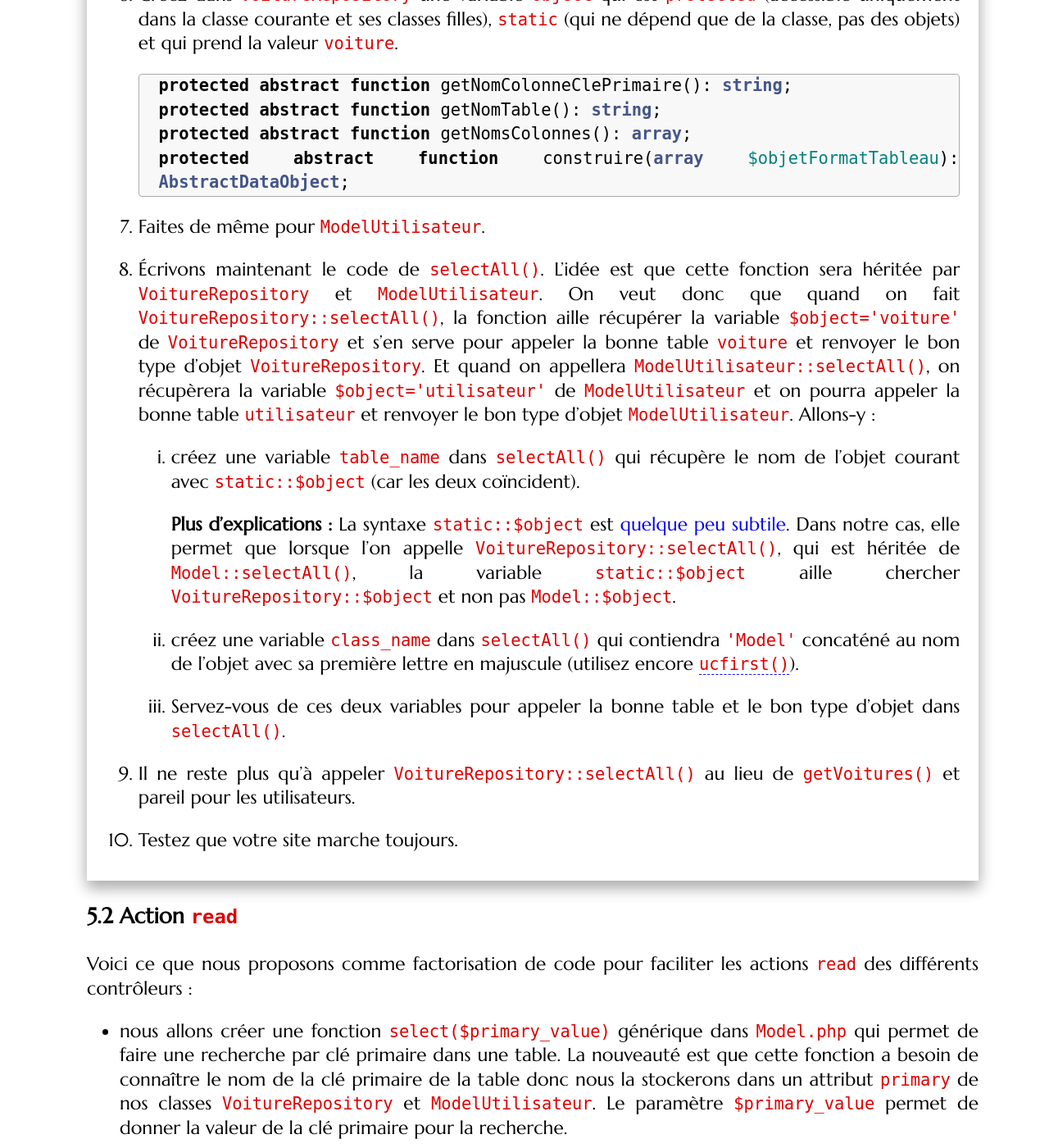
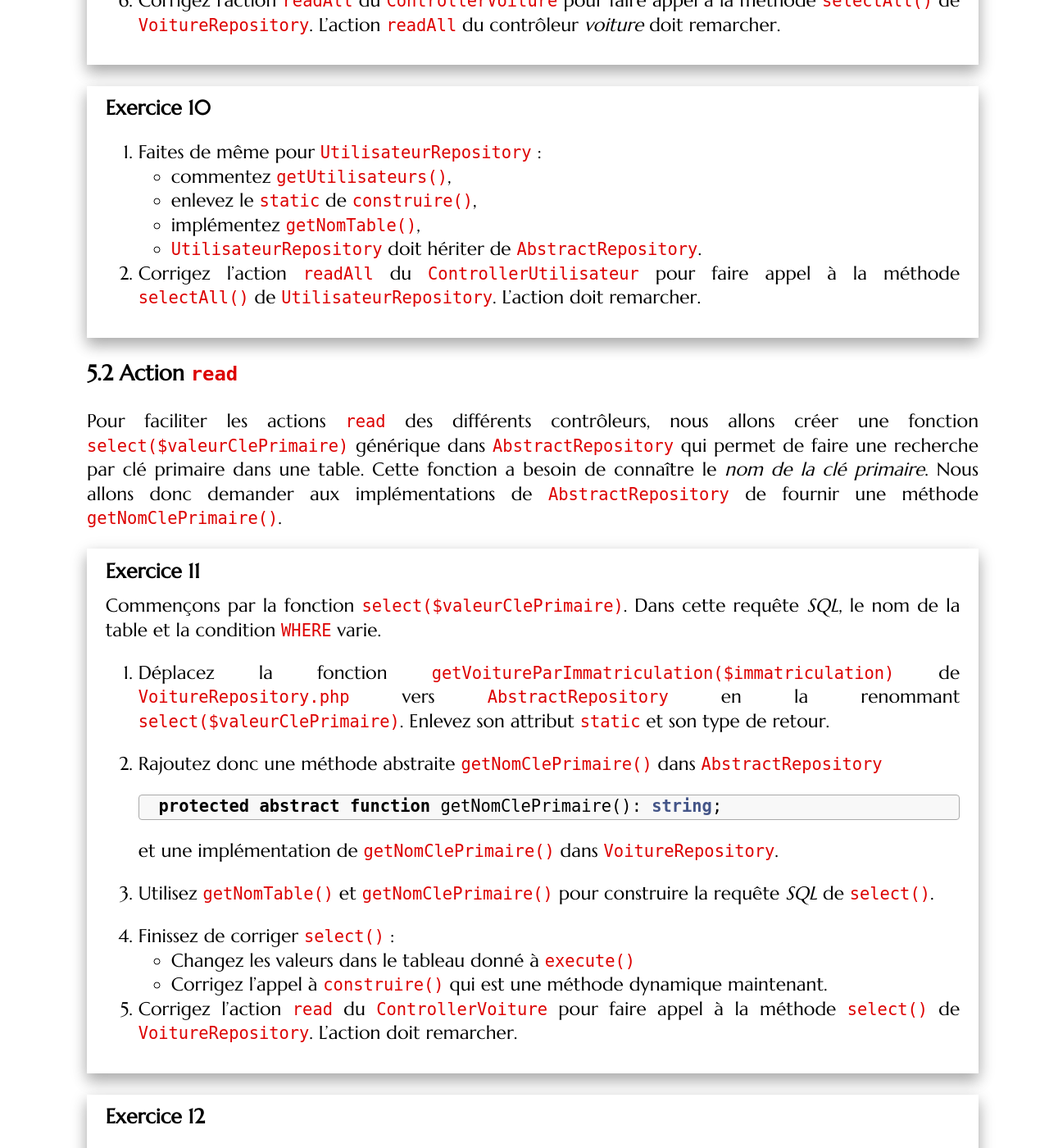
Before and after one commit to romainlebreton/R3.01-DeveloppementWeb, a Jekyll site: the page built from tutorials/tutorial6.md, in a window 1280 px wide and 1400 px high, scrolled down 9918 px. Shown: the whole window at 82% size. Built offline with Jekyll 4.4.1, drawn with Linux system fonts in a browser that asks for light colours; some web fonts are replaced; some of the changed text lies outside the part shown.

Commit message:
Sections 5.1, 5.2 & 5.3

````diff
--- a/tutorials/tutorial6.md
+++ b/tutorials/tutorial6.md
@@ -420,131 +420,91 @@ faire pour avoir un code générique :
 
    <!-- getNomTable n'est pas statique car PHP déconseille l'utilisation de méthode statique et abstraite (PHP émet un warning) -->
 
-1. Utilisez `getNomTable()` dans `selectAll()`. Puisque `getNomTable()` est une
-   méthode dynamique, enlevez le `static` de `selectAll()`.
+1. Utilisez `getNomTable()` dans la requête *SQL* de `selectAll()`. Puisque
+   `getNomTable()` est une méthode dynamique, enlevez le `static` de
+   `selectAll()`.
 
 1. De même, `AbstractRepository` va demander à toutes ses classes filles de
    posséder une méthode `construire($objetFormatTableau)`.
-   Rajoutez donc une méthode abstraite dans `AbstractRepository`
+   * Rajoutez donc une méthode abstraite dans `AbstractRepository`
    ```php
    protected abstract function construire(array $objetFormatTableau);
    ```
-   enlevez le `static` du `construire()` de `VoitureRepository`.
+   * Enlevez le `static` du `construire()` de `VoitureRepository`.
+   * Mettez à jour l'appel à `construire()` de `selectAll()`.
 
    <!-- attention déclaration de type correspondante entre méthode et
    implémentation -->
 
    <!-- construire($objetFormatTableau): AbstractDataObject; -->
 
-1. Créez dans `VoitureRepository` une variable
-   `object` qui est `protected` (accessible uniquement dans la classe courante
-   et ses classes filles), `static` (qui ne dépend que de la classe, pas des
-   objets) et qui prend la valeur `voiture`.
+1. Corrigez l'action `readAll` du `ControllerVoiture` pour faire appel à la
+   méthode `selectAll()` de `VoitureRepository`. L'action `readAll` du
+   contrôleur *voiture* doit remarcher.
 
-   ```php
-   protected abstract function getNomColonneClePrimaire(): string;
-   protected abstract function getNomTable(): string;
-   protected abstract function getNomsColonnes(): array;
-   protected abstract function construire(array $objetFormatTableau): AbstractDataObject;
-   ```
+</div>
 
-1. Faites de même pour `ModelUtilisateur`.
+<div class="exercise">
 
-1. Écrivons maintenant le code de `selectAll()`. L'idée est que cette fonction
-   sera héritée par `VoitureRepository` et `ModelUtilisateur`. On veut donc que quand
-   on fait `VoitureRepository::selectAll()`, la fonction aille récupérer la variable
-   `$object='voiture'` de `VoitureRepository` et s'en serve pour appeler la bonne
-   table `voiture` et renvoyer le bon type d'objet `VoitureRepository`. Et quand on
-   appellera `ModelUtilisateur::selectAll()`, on récupèrera la variable
-   `$object='utilisateur'` de `ModelUtilisateur` et on pourra appeler la bonne
-   table `utilisateur` et renvoyer le bon type d'objet
-   `ModelUtilisateur`. Allons-y :
+1. Faites de même pour `UtilisateurRepository` :
+   * commentez `getUtilisateurs()`,
+   * enlevez le `static` de `construire()`,
+   * implémentez `getNomTable()`,
+   * `UtilisateurRepository` doit hériter de `AbstractRepository`.
 
-   1. créez une variable `table_name` dans `selectAll()` qui récupère le nom de
-      l'objet courant avec `static::$object` (car les deux coïncident).
-
-      **Plus d'explications :** La syntaxe `static::$object` est
-      [quelque peu subtile](http://php.net/manual/fr/language.oop5.late-static-bindings.php).
-      Dans notre cas, elle permet que lorsque l'on appelle
-      `VoitureRepository::selectAll()`, qui est héritée de `Model::selectAll()`, la
-      variable `static::$object` aille chercher `VoitureRepository::$object` et non
-      pas `Model::$object`.
-
-   1. créez une variable `class_name` dans `selectAll()` qui contiendra `'Model'`
-      concaténé au nom de l'objet avec sa première lettre en majuscule (utilisez
-      encore [`ucfirst()`](http://php.net/manual/fr/function.ucfirst.php)).
-
-   1. Servez-vous de ces deux variables pour appeler la bonne table et le bon
-      type d'objet dans `selectAll()`.
-
-
-1. Il ne reste plus qu'à appeler `VoitureRepository::selectAll()` au lieu de
-   `getVoitures()` et pareil pour les utilisateurs.
-
-1. Testez que votre site marche toujours.
+1. Corrigez l'action `readAll` du `ControllerUtilisateur` pour faire appel à la
+   méthode `selectAll()` de `UtilisateurRepository`. L'action doit remarcher.
 
 </div>
 
 ### Action `read`
 
-Voici ce que nous proposons comme factorisation de code pour faciliter les
-actions `read` des différents contrôleurs :
-
-* nous allons créer une fonction `select($primary_value)` générique dans
-  `Model.php` qui permet de faire une recherche par clé primaire dans une
-  table. La nouveauté est que cette fonction a besoin de connaître le nom de la
-  clé primaire de la table donc nous la stockerons dans un attribut `primary` de
-  nos classes `VoitureRepository` et `ModelUtilisateur`. Le paramètre
-  `$primary_value` permet de donner la valeur de la clé primaire pour la
-  recherche.
-
-* nous allons remplacer tous les `$controller='voiture'` qui servent dans la vue
-  générique par un attribut `object` de `ControllerVoiture.php`.
+Pour faciliter les actions `read` des différents contrôleurs, nous allons créer
+une fonction `select($valeurClePrimaire)` générique dans `AbstractRepository`
+qui permet de faire une recherche par clé primaire dans une table. Cette
+fonction a besoin de connaître le *nom de la clé primaire*. Nous allons donc
+demander aux implémentations de `AbstractRepository` de fournir une méthode
+`getNomClePrimaire()`.
 
 <div class="exercise">
 
-Commençons par la fonction `select($primary_value)`. Dans cette fonction, le nom de la table et la
-condition `WHERE` varie.
+Commençons par la fonction `select($valeurClePrimaire)`. Dans cette requête
+*SQL*, le nom de la table et la condition `WHERE` varie.
 
-1. Déplacez la fonction `getVoitureParImmatriculation($immatriculation)` de `VoitureRepository.php` vers
-   `Model.php` en la renommant `select($primary_value)`.
+1. Déplacez la fonction `getVoitureParImmatriculation($immatriculation)` de
+   `VoitureRepository.php` vers `AbstractRepository` en la renommant
+   `select($valeurClePrimaire)`. Enlevez son attribut `static` et son type de retour.
 
-1. Créez dans `VoitureRepository.php` une variable
+1. Rajoutez donc une méthode abstraite `getNomClePrimaire()` dans
+   `AbstractRepository`
+   ```php
+   protected abstract function getNomClePrimaire(): string;
+   ```
+   et une implémentation de `getNomClePrimaire()` dans `VoitureRepository`.
 
-   ```php?start_inline=1
-   protected static $primary='immatriculation'
-   ```
+1. Utilisez `getNomTable()` et `getNomClePrimaire()` pour construire la requête
+   *SQL* de `select()`.
 
-   et faites de même dans `ModelUtilisateur.php`.
+1. Finissez de corriger  `select()` :
+   * Changez les valeurs dans le tableau donné à `execute()`
+   * Corrigez l'appel à `construire()` qui est une méthode dynamique maintenant.
 
-1. Écrivons maintenant le code de `select($primary_value)` :
-
-   1. créez des variables `table_name` et `class_name` comme précédemment.
-
-   1. créez une variable `primary_key` qui récupère la clé primaire `static::$primary`
-
-   1. Servez-vous de ces trois variables pour appeler les bonnes table, clé
-      primaire et type d'objet dans `select($primary_value)`.
-
-1. Il ne reste plus qu'à appeler dans l'action `read()` de `ControllerVoiture`
-   la nouvelle méthode `VoitureRepository::select($immatriculation)`.
-
-1. Testez que votre site marche toujours.
-
+1. Corrigez l'action `read` du `ControllerVoiture` pour faire appel à la méthode
+   `select()` de `VoitureRepository`. L'action doit remarcher.
 </div>
 
 <div class="exercise">
 
-Créez un attribut `protected static $object` dans vos contrôleurs et remplacez la
-variable `controller` dans la vue générique par un appel à `object`.
+1. Faites de même pour `UtilisateurRepository` : implémentez
+   `getNomClePrimaire()`.
 
-</div>
+1. Créez l'action `read` du `ControllerUtilisateur` en vous basant sur celle de
+   `ControllerVoiture`.
 
-<div class="exercise">
+   **Rappel :** Utilisez le remplacement `Ctrl+R` en préservant la casse pour vous faciliter le travail.
 
-Il ne vous reste plus qu'à créer l'action `read()` de `ControllerUtilisateur`,
-sa vue associée `detail.php` et à rajouter les liens vers la vue de détail dans
-`list.php`.
+1. Il ne vous reste plus qu'à créer la vue associée `detail.php` et à rajouter
+   les liens vers la vue de détail dans `list.php`. L'action `read` doit maintenant fonctionner.
 
 </div>
 
@@ -555,13 +515,10 @@ Pas de nouveautés.
 
 <div class="exercise">
 
-Nous vous laissons adapter la fonction `delete($primary_value)` de `Model.php`,
-l'action `delete` de `ControllerUtilisateur`, sa vue associée `delete.php` et à
-rajouter les liens pour supprimer dans `list.php`.
-
-**Rappel :** Utilisez la fonction de remplacement de NetBeans pour être plus
-  efficace.
-
+Nous vous laissons adapter la requête *SQL* `delete($valeurClePrimaire)` de
+`AbstractRepository`, l'action `delete` des contrôleurs *voiture* et
+*utilisateur*, ainsi que leur vue associée `delete.php` et à rajouter les liens
+pour supprimer dans `list.php`.
 </div>
 
 ### Action `create` et `update`
@@ -632,7 +589,7 @@ il est nécessaire de pouvoir lister les champs de la table `voiture`. Ces
 champs sont les entrées du tableau `data` et c'est ainsi que nous allons les
 récupérer.
 
-1. Déplacez la fonction `update()` de `VoitureRepository.php` vers `Model.php`.
+1. Déplacez la fonction `update()` de `VoitureRepository.php` vers `AbstractRepository`.
 1. Remplacer la table et le nom de la clé primaire par les variables adéquates.
 1. Nous allons générer la partie `SET` à partir des clés du tableau associatif
    `data`. Autrement dit, si `$data['un_champ']` existe, nous voulons rajouter
````
